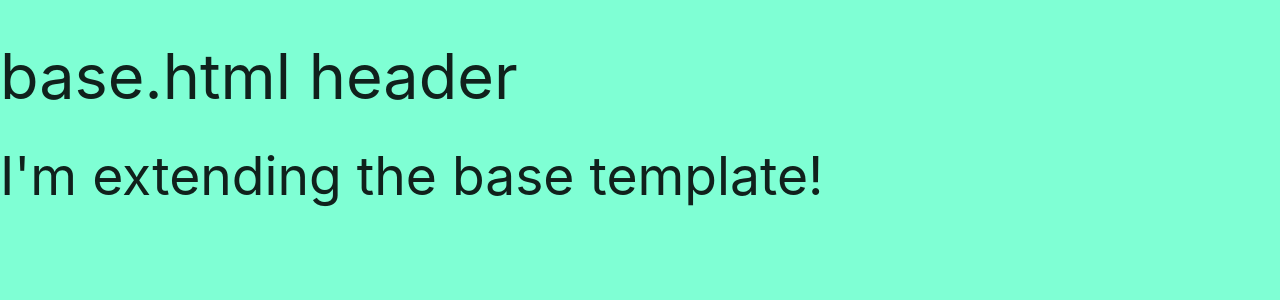
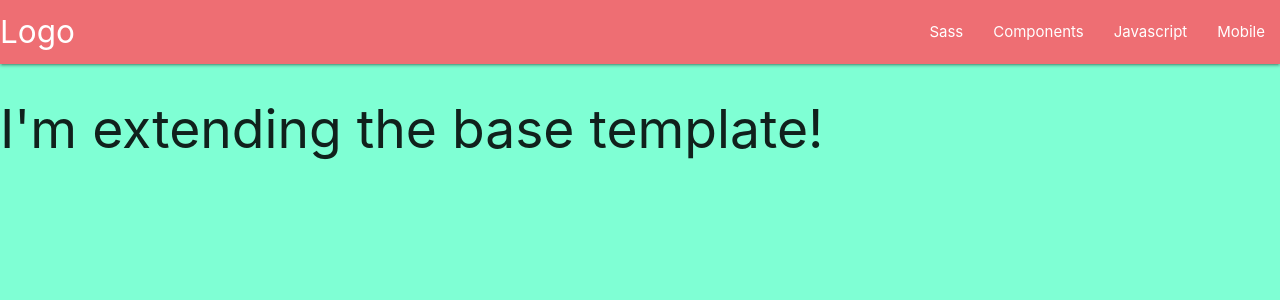
Before and after one commit to Coelecanth/project3-waterBlogged, a Flask app: page / in a window 1280 px wide. Shown: the top 300 px of the page. Run offline with Flask 3, Linux system fonts and the light colour scheme; data that the repository does not hold is empty; some libraries are stand-ins or nearby versions.

Commit message:
added materialize navbar

```diff
--- a/templates/base.html
+++ b/templates/base.html
@@ -1,34 +1,62 @@
 <!DOCTYPE html>
 <html lang="en">
+
 <head>
     <meta charset="UTF-8">
     <meta name="viewport" content="width=device-width, initial-scale=1.0">
     <link rel="stylesheet" href="https://cdnjs.cloudflare.com/ajax/libs/font-awesome/6.5.2/css/all.min.css"
-        integrity="sha512-SnH5WK+bZxgPHs44uWIX+LLJAJ9/2PkPKZ5QiAj6Ta86w+fsb2TkcmfRyVX3pBnMFcV7oQPJkl9QevSCWr3W6A==" crossorigin="anonymous" type="text/css">
-    <link rel="stylesheet" href="https://cdnjs.cloudflare.com/ajax/libs/materialize/1.0.0/css/materialize.min.css" type="text/css">
+        integrity="sha512-SnH5WK+bZxgPHs44uWIX+LLJAJ9/2PkPKZ5QiAj6Ta86w+fsb2TkcmfRyVX3pBnMFcV7oQPJkl9QevSCWr3W6A=="
+        crossorigin="anonymous" type="text/css">
+    <link rel="stylesheet" href="https://cdnjs.cloudflare.com/ajax/libs/materialize/1.0.0/css/materialize.min.css"
+        type="text/css">
     <link rel="stylesheet" href="{{ url_for('static', filename='css/style.css') }}" type="text/css">
     {% block styles %}
-      <!-- custom CSS place holder  -->
+    <!-- custom CSS place holder  -->
     {% endblock %}
 
-      <title>Fishing Data</title>
+    <title>Fishing Data</title>
 </head>
+
 <body>
-    <h1>base.html  header</h1>
+    <header>
+<!-- side bar element -->
+        <nav>
+            <div class="nav-wrapper">
+                <a href="#!" class="brand-logo">Logo</a>
+                <a href="#" data-target="mobile-demo" class="sidenav-trigger"><i class="material-icons">menu</i></a>
+                <ul class="right hide-on-med-and-down">
+                    <li><a href="sass.html">Sass</a></li>
+                    <li><a href="badges.html">Components</a></li>
+                    <li><a href="collapsible.html">Javascript</a></li>
+                    <li><a href="mobile.html">Mobile</a></li>
+                </ul>
+            </div>
+        </nav>
+<!-- mobile navbar -->
+        <ul class="sidenav" id="mobile-demo">
+            <li><a href="sass.html">Sass</a></li>
+            <li><a href="badges.html">Components</a></li>
+            <li><a href="collapsible.html">Javascript</a></li>
+            <li><a href="mobile.html">Mobile</a></li>
+        </ul>
+
+    </header>
+
+
     {% block content %}
     {% endblock %}
 
 
     <script src="https://code.jquery.com/jquery-3.7.1.min.js"
-    integrity="sha256-/JqT3SQfawRcv/BIHPThkBvs0OEvtFFmqPF/lYI/Cxo="
-    crossorigin="anonymous"></script>
+        integrity="sha256-/JqT3SQfawRcv/BIHPThkBvs0OEvtFFmqPF/lYI/Cxo=" crossorigin="anonymous"></script>
     <script src="https://cdnjs.cloudflare.com/ajax/libs/materialize/1.0.0/js/materialize.min.js"></script>
     <script src="{{ url_for('static', filename='js/js_script.js') }}"></script>
 
     {% block scripts %}
-     <!-- custom script place holder for JinJa  -->
+    <!-- custom script place holder for JinJa  -->
     {% endblock %}
 
 
 </body>
+
 </html>
```
